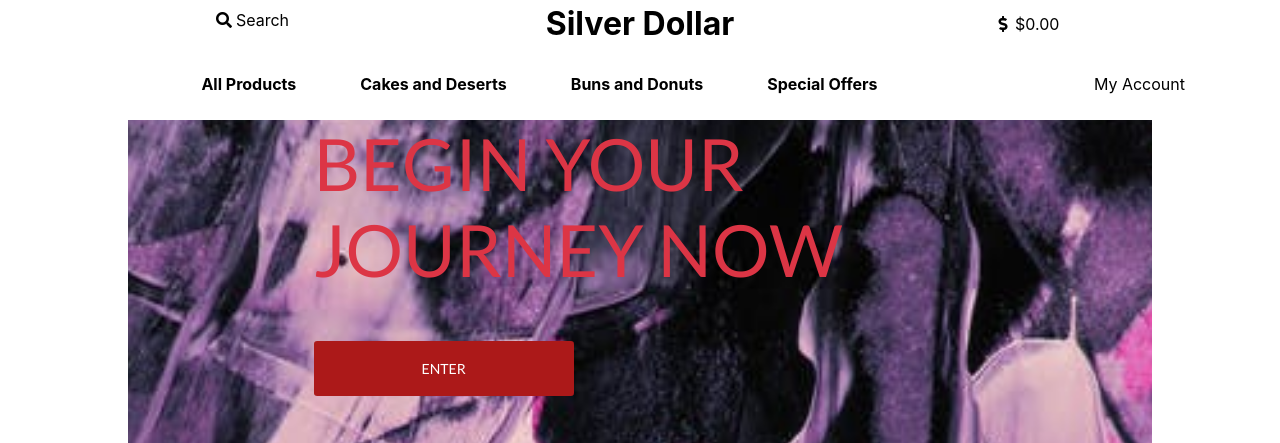
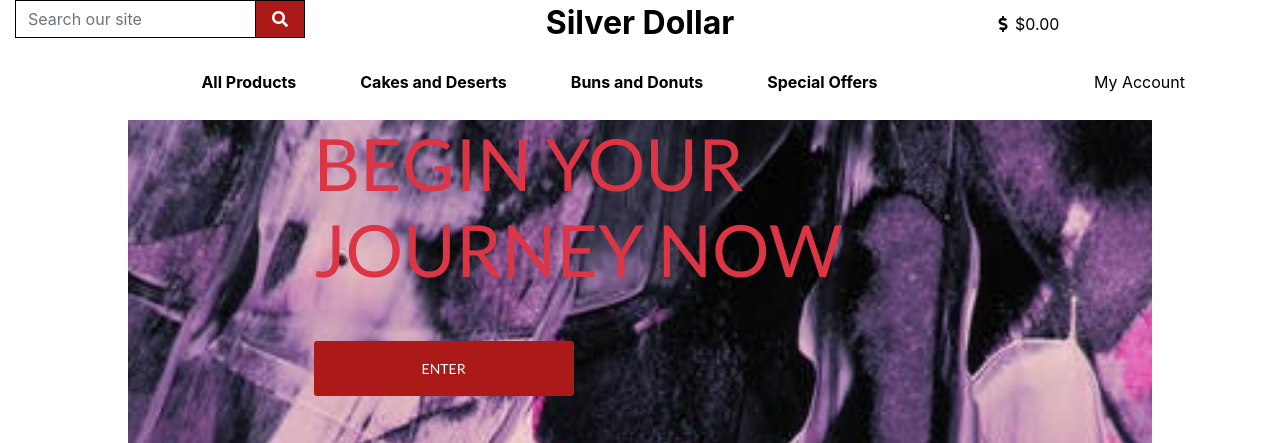
Before and after one commit to johnston9/la-donut, a Django app: page / in a window 1280 px wide. Shown: the top 443 px of the page. Run offline with Django 3.2, Linux system fonts and the light colour scheme; some libraries are stand-ins or nearby versions.

Commit message:
Fixed search box

```diff
--- a/static/css/base.css
+++ b/static/css/base.css
@@ -39,7 +39,6 @@ html {
 .btn-black {
     background: rgb(172, 25, 25);
     color: #fff;
-    min-width: 260px;
 }
 
 .enter-button:hover,
--- a/templates/base.html
+++ b/templates/base.html
@@ -51,7 +51,23 @@
         <!--name row-->
         <div class="row">
             <div class="col-3">
-            <!--search form-->
+            <!--search form large-->
+            <div class="d-none d-lg-flex my-auto py-1 py-lg-0">
+                <form method="GET" action="">
+                    <div class="input-group">
+                        <input class="form-control border border-black rounded-0" type="text" name="q" placeholder="Search our site">
+                        <div class="input-group-append">
+                            <button class="form-control btn btn-black border border-black rounded-0" type="submit">
+                                <span class="icon">
+                                    <i class="fas fa-search"></i>
+                                </span>
+                            </button>
+                        </div>
+                    </div>
+                </form>
+            </div>
+            <!--search form mobile-->
+            <div class="d-block d-lg-none my-auto py-1 py-lg-0">
             <a class="text-black nav-link float-right" href="#" id="mobile-search" data-toggle="dropdown" aria-haspopup="true" aria-expanded="false">
                 <div class="">
                     <span class="icon float-left">
@@ -74,6 +90,8 @@
             </div>
         </form>
         </div>
+            </div>
+
             </div>
             <!--name-->
             <div class="col-6 my-auto py-1 text-center">
```
